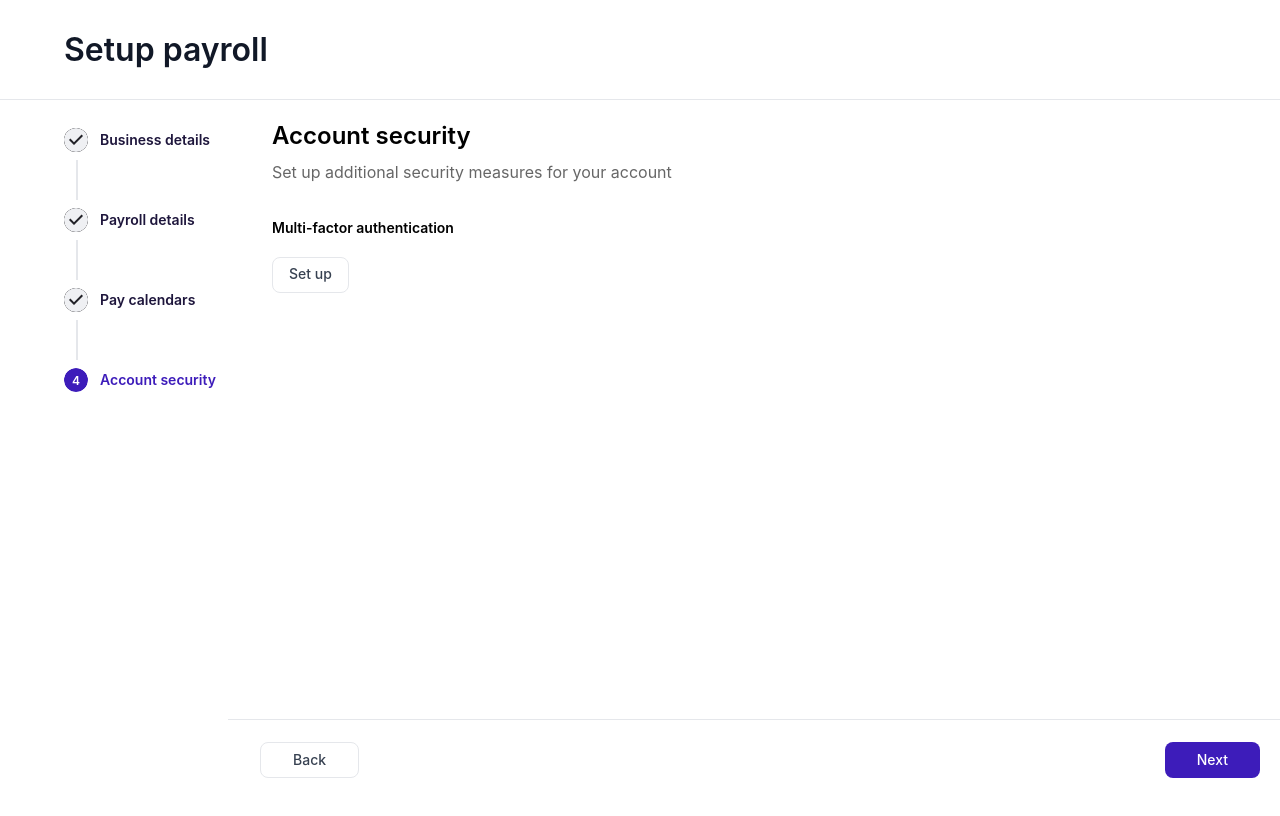
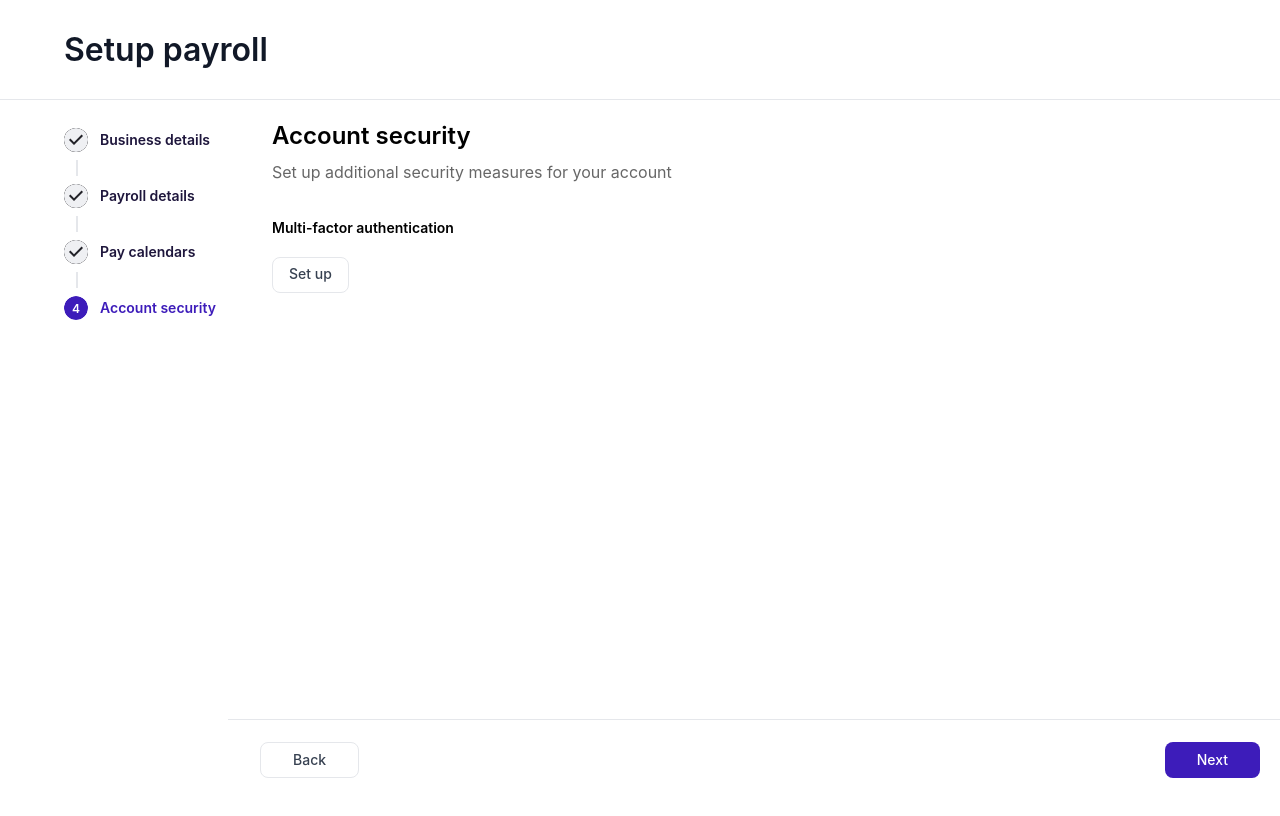
Before and after one commit to hannahewhite/payroll, a React (Create React App) app: page /setup/account-security in a window 1280 px wide. Shown: the top 816 px of the page. Built offline with nearby package versions, Linux system fonts and the light colour scheme.

Commit message:
Fix navigation to PayrunsPage after setup completion, update stepper styling and MFA handling

```diff
--- a/src/components/AccountSecurity.tsx
+++ b/src/components/AccountSecurity.tsx
@@ -1,5 +1,5 @@
 import React, { useState, useEffect } from 'react';
-import { useNavigate } from 'react-router-dom';
+import { useNavigate, useOutletContext } from 'react-router-dom';
 import {
   Box,
   Typography,
@@ -8,13 +8,21 @@ import {
 } from '@mui/material';
 import MFASetupModal from './MFASetupModal';
 
+type ContextType = {
+  onMfaComplete: () => void;
+};
+
 const AccountSecurity: React.FC = () => {
   const navigate = useNavigate();
+  const { onMfaComplete } = useOutletContext<ContextType>();
   const [isMFAModalOpen, setIsMFAModalOpen] = useState(false);
   const [isMFAEnabled, setIsMFAEnabled] = useState(false);
 
   const handleMFAStatusChange = (isEnabled: boolean) => {
     setIsMFAEnabled(isEnabled);
+    if (isEnabled) {
+      onMfaComplete();
+    }
   };
 
   useEffect(() => {
--- a/src/components/SetupLayout.tsx
+++ b/src/components/SetupLayout.tsx
@@ -9,18 +9,18 @@ const SetupLayout: React.FC = () => {
   const [isMfaComplete, setIsMfaComplete] = useState(false);
 
   const menuItems = [
-    { path: 'setup/business-details', label: 'Business details' },
-    { path: 'setup/payroll-details', label: 'Payroll details' },
-    { path: 'setup/pay-calendars', label: 'Pay calendars' },
-    { path: 'setup/account-security', label: 'Account security' },
+    { path: 'business-details', label: 'Business details' },
+    { path: 'payroll-details', label: 'Payroll details' },
+    { path: 'pay-calendars', label: 'Pay calendars' },
+    { path: 'account-security', label: 'Account security' },
   ];
 
-  const currentStepIndex = menuItems.findIndex(item => location.pathname.includes(item.path.split('/')[1]));
+  const currentStepIndex = menuItems.findIndex(item => location.pathname.includes(item.path));
   const isLastStep = location.pathname.includes('account-security');
 
   const handleBack = () => {
     if (currentStepIndex > 0) {
-      navigate(`../${menuItems[currentStepIndex - 1].path}`);
+      navigate(`/setup/${menuItems[currentStepIndex - 1].path}`);
     } else {
       navigate('/');
     }
@@ -28,9 +28,9 @@ const SetupLayout: React.FC = () => {
 
   const handleNext = () => {
     if (!isLastStep) {
-      navigate(`../${menuItems[currentStepIndex + 1].path}`);
+      navigate(`/setup/${menuItems[currentStepIndex + 1].path}`);
     } else if (isMfaComplete) {
-      navigate('/pay-runs');
+      navigate('/payruns', { replace: true });
     }
   };
 
--- a/src/components/SetupStepper.tsx
+++ b/src/components/SetupStepper.tsx
@@ -10,7 +10,7 @@ const CustomConnector = styled(StepConnector)(({ theme }) => ({
   [`& .${stepConnectorClasses.line}`]: {
     borderColor: '#E5E7EB',
     borderLeftWidth: 2,
-    minHeight: 40,
+    minHeight: 16,
   },
 }));
 
@@ -64,7 +64,7 @@ const SetupStepper: React.FC = () => {
               },
               '& .MuiStepIcon-root': {
                 color: '#FFFFFF',
-                border: '2px solid #E5E7EB',
+                border: '0.8px solid #E5E7EB',
                 borderRadius: '50%',
                 width: '24px',
                 height: '24px',
```
